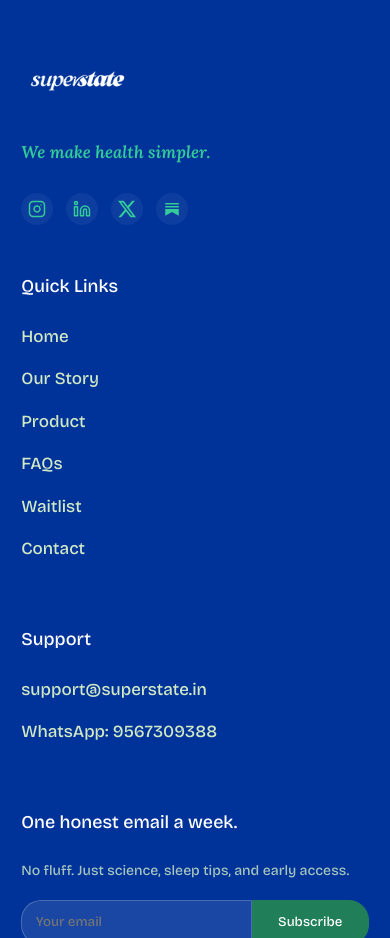
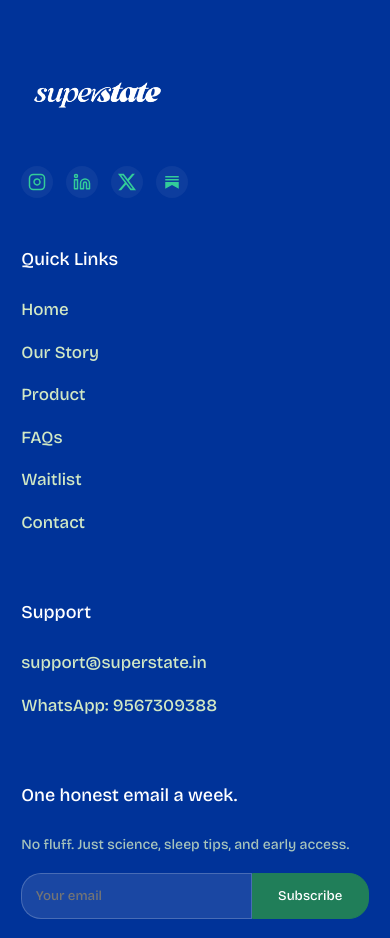
Before and after one commit to AnilKumarRaju28/Super-State, a website built with Vite: page pages/faqs/index.html in a window 390 px wide. Shown: the part 2700-3638 px from the top of the page. Built offline with nearby package versions, Linux system fonts and the light colour scheme.

Commit message:
Update site UI and fix build

```diff
--- a/pages/faqs/index.html
+++ b/pages/faqs/index.html
@@ -163,9 +163,6 @@
           <a href="/" class="brand" style="display: block; margin-bottom: 1rem;">
             <img src="/logo.png" alt="SuperState" class="logo-img">
           </a>
-          <p
-            style="color: var(--accent-secondary); font-family: var(--font-heading); font-style: italic; margin-bottom: 1.5rem;">
-            We make health simpler.</p>
           <div style="display: flex; gap: 0.75rem;">
             <a href="https://www.instagram.com/superstate.in/" class="social-icon" aria-label="Instagram"
               title="Instagram">
--- a/style.css
+++ b/style.css
@@ -431,7 +431,7 @@ section {
   }
 
   .logo-img {
-    height: 140px; /* Nearly fills the 150px navbar on large monitors */
+    height: 148px; /* Slightly larger, still within 150px navbar */
   }
 }
 
@@ -441,7 +441,7 @@ section {
 }
 
 .logo-img {
-  height: 110px; /* Nearly fills the 120px navbar */
+  height: 118px; /* Slightly larger, still within 120px navbar */
   width: auto;
   mix-blend-mode: multiply;
   transition: transform 0.3s ease;
@@ -451,12 +451,12 @@ section {
 .footer .logo-img {
   mix-blend-mode: normal;
   filter: brightness(0) invert(1) brightness(1.2); /* Makes it white/light for dark footer */
-  height: 80px; /* Increased to match navbar prominence */
+  height: 108px; /* Slightly larger in footer */
 }
 
 @media (max-width: 768px) {
   .logo-img {
-    height: 44px;
+    height: 52px;
   }
 }
 
```
Also changed, not shown: index.html (+0 -3 lines), pages/contact/index.html (+0 -3 lines), pages/get-plan/index.html (+0 -3 lines), pages/our-story/index.html (+0 -3 lines), pages/waitlist/index.html (+0 -3 lines), products/sleep-well/index.html (+0 -3 lines).
